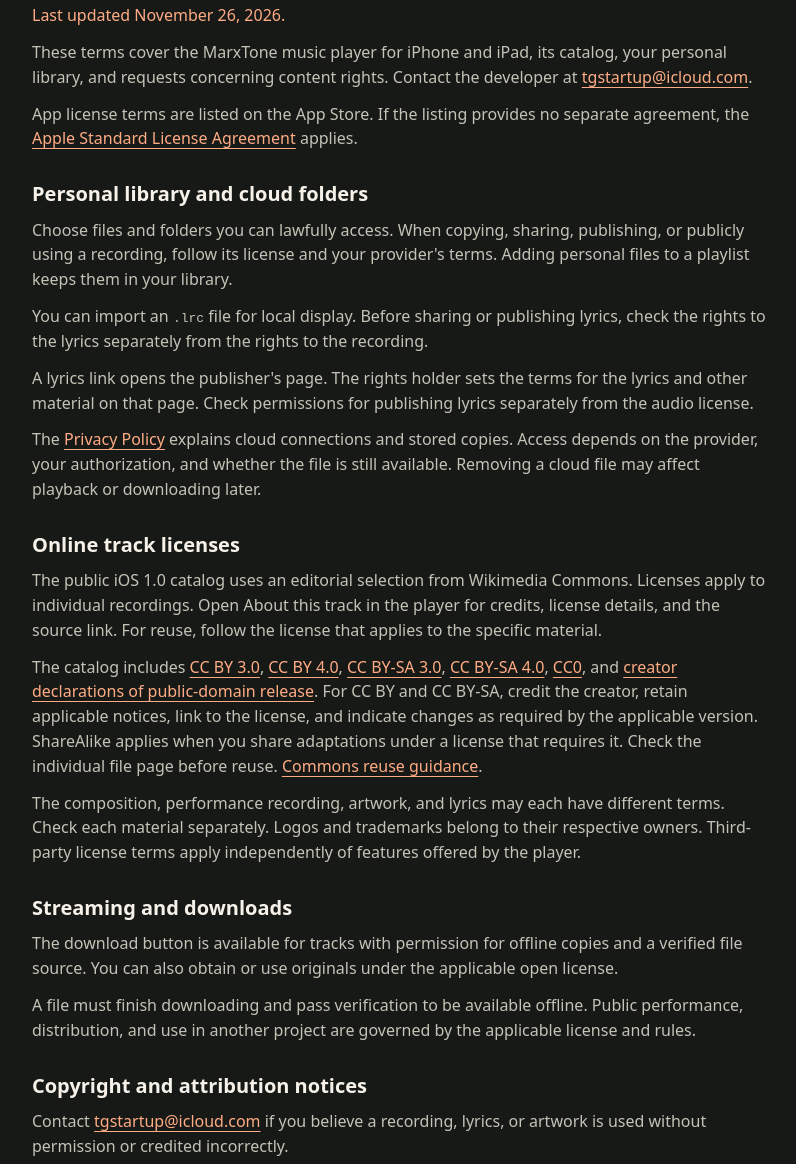
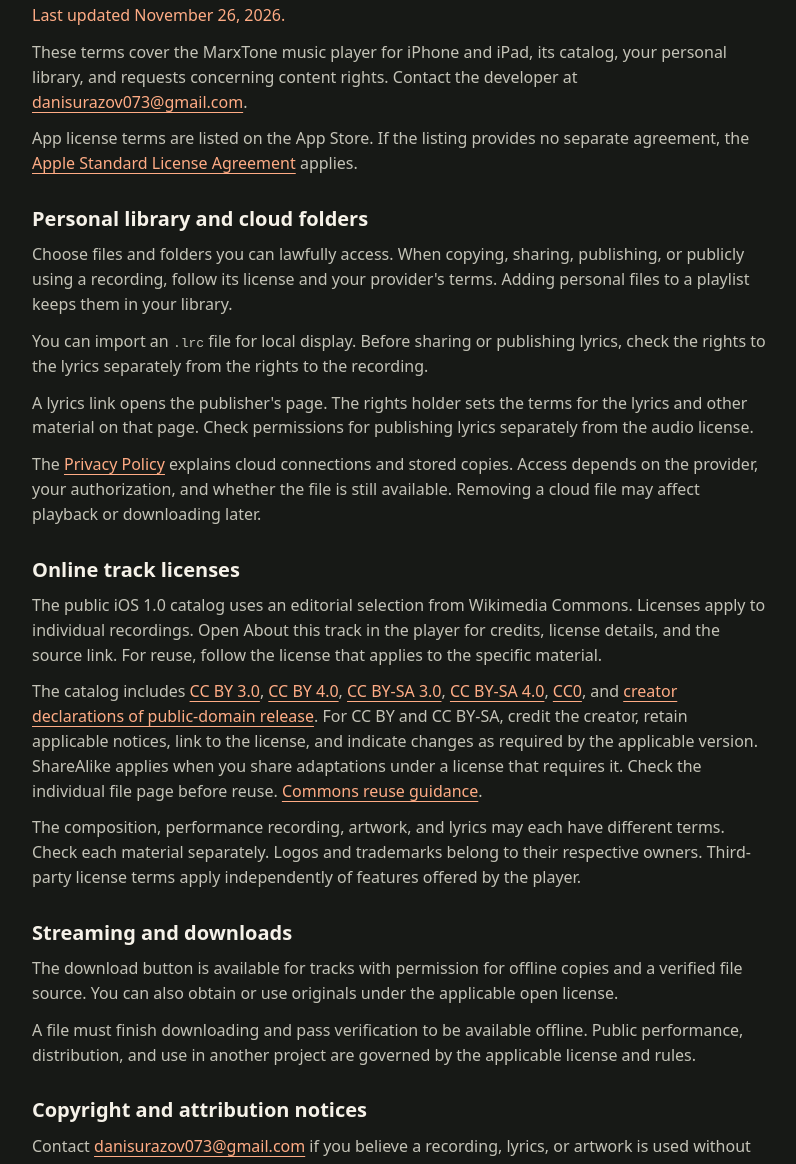
Before and after one commit to mig4486/mig4486.github.io, a plain HTML site: page music-app/terms/index.html in a window 1280 px wide. Shown: the part 270-1434 px from the top of the page, without its empty margins (240-1036 px from the left). Drawn offline with Linux system fonts and the light colour scheme.

Commit message:
Update MarxTone terms contact

```diff
--- a/music-app/terms/index.html
+++ b/music-app/terms/index.html
@@ -19,7 +19,7 @@
   <main class="shell prose">
     <h1>Terms of Use and Copyright</h1>
     <p class="status">Last updated <time datetime="2026-11-26">November 26, 2026</time>.</p>
-    <p>These terms cover the MarxTone music player for iPhone and iPad, its catalog, your personal library, and requests concerning content rights. Contact the developer at <a href="mailto:tgstartup@icloud.com">tgstartup@icloud.com</a>.</p>
+    <p>These terms cover the MarxTone music player for iPhone and iPad, its catalog, your personal library, and requests concerning content rights. Contact the developer at <a href="mailto:danisurazov073@gmail.com">danisurazov073@gmail.com</a>.</p>
     <p>App license terms are listed on the App Store. If the listing provides no separate agreement, the <a href="https://www.apple.com/legal/internet-services/itunes/dev/stdeula/">Apple Standard License Agreement</a> applies.</p>
 
     <h2 id="library">Personal library and cloud folders</h2>
@@ -38,7 +38,7 @@
     <p>A file must finish downloading and pass verification to be available offline. Public performance, distribution, and use in another project are governed by the applicable license and rules.</p>
 
     <h2 id="notice">Copyright and attribution notices</h2>
-    <p>Contact <a href="mailto:tgstartup@icloud.com">tgstartup@icloud.com</a> if you believe a recording, lyrics, or artwork is used without permission or credited incorrectly.</p>
+    <p>Contact <a href="mailto:danisurazov073@gmail.com">danisurazov073@gmail.com</a> if you believe a recording, lyrics, or artwork is used without permission or credited incorrectly.</p>
     <ul>
       <li>Include the title, artist, and a link to the material. If you have no link, describe where it appears in the app.</li>
       <li>Identify the rights involved and explain your authority to represent the rights holder. Provide a link to supporting information if available.</li>
```
